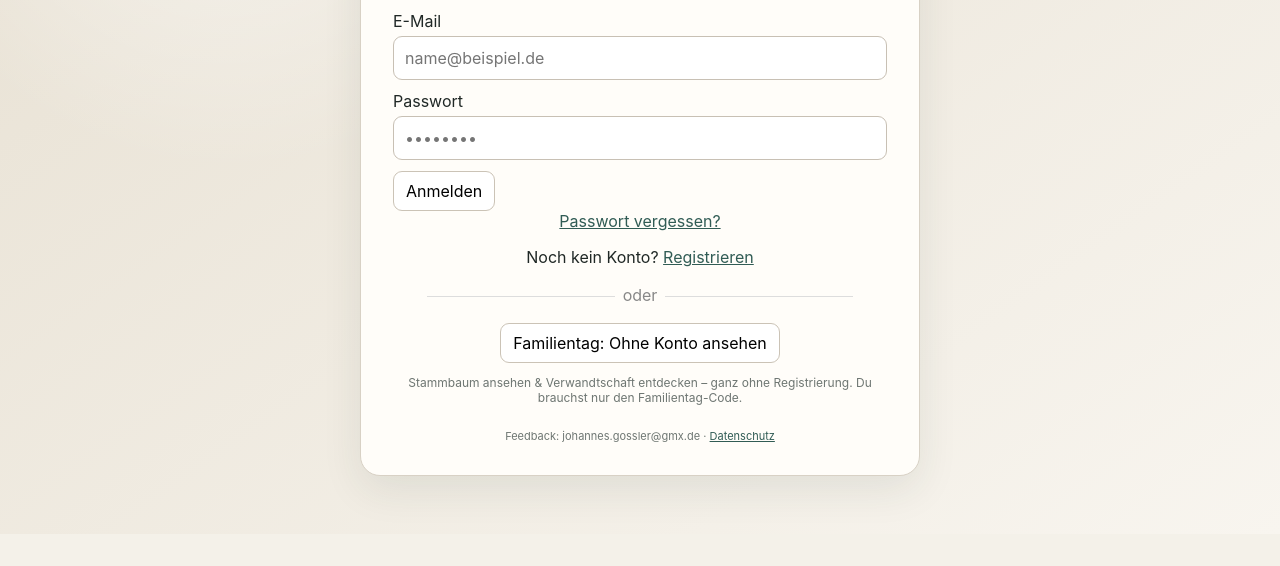
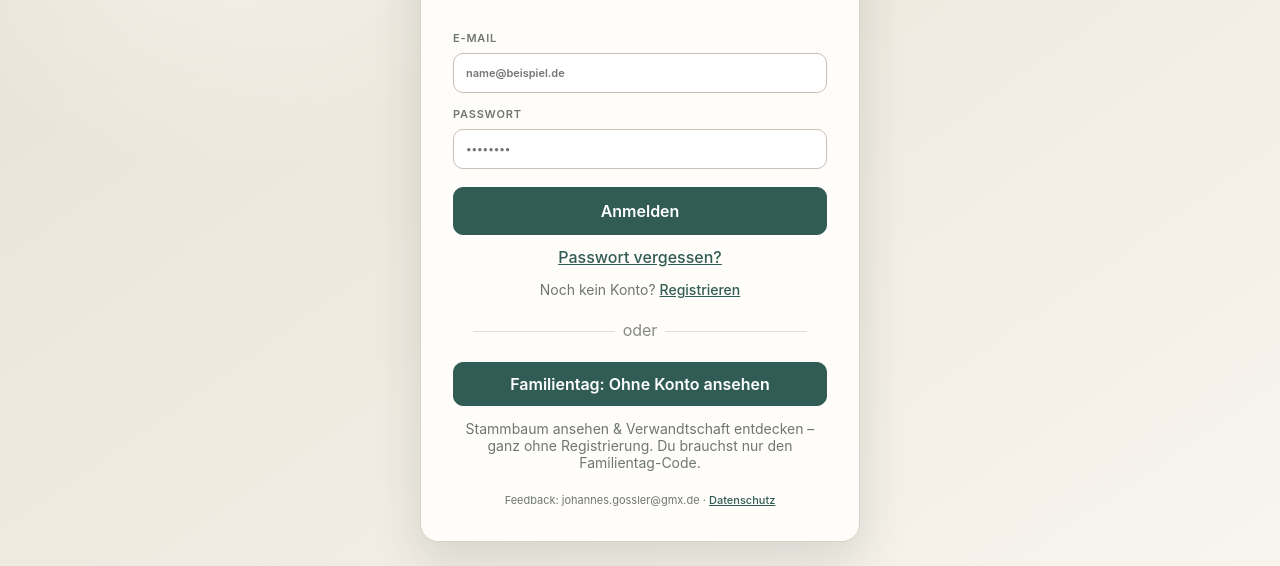
Before and after one commit to JayGoose/Familie-Gossler, a website with bundled scripts: page public/index.html in a window 1280 px wide. Shown: the part 266-832 px from the top of the page. Before the commit the page ends 800 px from the top, so only its background shows below. Built offline with nearby package versions, Linux system fonts and the light colour scheme.

Commit message:
UI-Politur: gefuellter Primaerbutton, Transitions, Focus-Ring, Micro-Labels, Wappen als Home-Button

```diff
--- a/public/css/app.css
+++ b/public/css/app.css
@@ -2,15 +2,28 @@
 :root{
  --bg:#f4f1e9;--paper:#fffdf9;--ink:#202826;--muted:#6e7672;--line:#d8d1c5;
  --accent:#315c55;--accent2:#9b8052;--male:#9dbce6;--female:#e9b1c4;
- --path:#d8b64b;--danger:#9b3d3d;--radius:14px;--shadow:0 14px 40px #20352a17;
+ --path:#d8b64b;--danger:#9b3d3d;--radius:10px;--radius-lg:18px;
+ --shadow:0 10px 30px #20352a1f;--shadow-lg:0 18px 48px #20352a24;
+ --transition:180ms cubic-bezier(.4,0,.2,1);
 }
 *{box-sizing:border-box}html,body{margin:0;min-height:100%;font-family:Inter,system-ui,-apple-system,"Segoe UI",sans-serif;background:var(--bg);color:var(--ink)}
-button,input,select,textarea{font:inherit}button{cursor:pointer;border:1px solid #cbc3b6;background:#fff;border-radius:9px;padding:9px 12px}button:hover{filter:brightness(.98)}button.active{background:var(--accent);color:#fff}.hidden{display:none!important}
-label{display:grid;gap:5px;margin:11px 0}input,select,textarea{padding:11px;border:1px solid #c8c0b4;border-radius:9px;background:white}.row{display:flex;gap:8px;flex-wrap:wrap}.hint{font-size:12px;color:var(--muted)}.error{background:#ffe4e4;border:1px solid #e5a4a4;padding:9px;border-radius:8px}.danger{color:#fff;background:var(--danger)}
-.link-button{border:0;background:none;padding:0;color:var(--accent);text-decoration:underline}.separator{text-align:center;color:#888;margin:18px 0;position:relative}.separator:before,.separator:after{content:"";display:inline-block;width:38%;border-top:1px solid #ddd;vertical-align:middle;margin:0 8px}
-.auth-shell{min-height:100vh;display:grid;place-items:center;padding:24px;background:radial-gradient(circle at 18% 10%,#fff9,transparent 28%),linear-gradient(145deg,#e7e0d2,#f8f5ef)}.auth-card{width:min(560px,100%);background:var(--paper);border:1px solid var(--line);border-radius:20px;padding:32px;box-shadow:var(--shadow);text-align:center}.auth-card form{text-align:left}.auth-card h1{font:700 38px Georgia;margin:10px 0 0}.auth-card h2{font:400 17px Georgia;color:#666;margin:5px 0 24px}.auth-card footer{margin-top:24px;font-size:11px;color:var(--muted)}
+button,input,select,textarea{font:inherit}
+button{cursor:pointer;border:1px solid var(--accent);background:var(--accent);color:#fff;border-radius:10px;padding:11px 18px;font-weight:600;transition:filter .15s ease,transform .05s ease,box-shadow .15s ease}
+button:hover{filter:brightness(1.06)}
+button:active{transform:translateY(1px)}
+button:focus-visible{outline:3px solid var(--path);outline-offset:2px}
+button.active{background:var(--accent);color:#fff}
+button.secondary{background:#fff;color:var(--ink);border:1px solid var(--line);font-weight:500}
+button.secondary:hover{background:#faf8f2;filter:none}
+.hidden{display:none!important}
+label{display:grid;gap:6px;margin:14px 0}
+input,select,textarea{padding:12px;border:1px solid #c8c0b4;border-radius:10px;background:white;transition:border-color .15s ease,box-shadow .15s ease}
+input:focus,select:focus,textarea:focus{outline:none;border-color:var(--accent);box-shadow:0 0 0 3px #315c5522}
+.row{display:flex;gap:8px;flex-wrap:wrap}.hint{font-size:12px;color:var(--muted)}.error{background:#ffe4e4;border:1px solid #e5a4a4;padding:9px;border-radius:8px}.danger{color:#fff;background:var(--danger);border-color:var(--danger)}
+.link-button{border:0;background:none;padding:0;color:var(--accent);text-decoration:underline;font-weight:500}.link-button:hover{filter:none;text-decoration:none}.separator{text-align:center;color:#888;margin:22px 0;position:relative}.separator:before,.separator:after{content:"";display:inline-block;width:38%;border-top:1px solid #ddd;vertical-align:middle;margin:0 8px}
+.auth-shell{min-height:100vh;display:grid;place-items:center;padding:24px;background:radial-gradient(circle at 18% 10%,#fff9,transparent 28%),linear-gradient(145deg,#e7e0d2,#f8f5ef)}.auth-card{width:min(440px,100%);background:var(--paper);border:1px solid var(--line);border-radius:var(--radius-lg);padding:34px 32px;box-shadow:var(--shadow-lg);text-align:center}.auth-card form{text-align:left;display:grid;gap:2px}.auth-card form label{margin:12px 0 0}.auth-card form label{font-size:11px;letter-spacing:.8px;text-transform:uppercase;color:var(--muted);font-weight:600}.auth-card form input{margin-top:2px;text-transform:none;letter-spacing:normal}.auth-card form button{width:100%;margin-top:16px;padding:13px}.auth-card h1{font:700 34px Georgia;margin:14px 0 0}.auth-card h2{font:400 16px Georgia;color:var(--muted);margin:4px 0 22px}.auth-card>button{width:100%}.auth-card p{margin:14px 0 0;color:var(--muted);font-size:14px;text-align:center}.auth-card #forgot{display:block;margin:12px auto 0}.auth-card footer{margin-top:22px;font-size:11px;color:var(--muted)}
 .crest{width:72px;height:72px;border:2px solid var(--accent2);border-radius:50%;display:grid;place-items:center;margin:auto;font:700 28px Georgia;color:var(--accent);background:#fff;overflow:hidden}.crest img{width:82%;height:82%;object-fit:contain}.crest.small{width:34px;height:34px;font-size:16px;margin:0}.crest.small img{width:100%;height:100%}
-.app-header{position:sticky;top:0;z-index:30;display:flex;justify-content:space-between;gap:12px;align-items:center;padding:10px 14px;background:#fffefb;border-bottom:1px solid var(--line)}.app-header .brand{display:flex;gap:9px;align-items:center;font-family:Georgia}.app-header .brand small{display:block;color:var(--muted);font-family:Inter;font-size:10px}.app-header nav{display:flex;gap:5px;flex-wrap:wrap;justify-content:flex-end}.app-header nav button{padding:6px 8px;font-size:12px;background:#faf8f2}
+.app-header{position:sticky;top:0;z-index:30;display:flex;justify-content:space-between;gap:12px;align-items:center;padding:10px 14px;background:#fffefb;border-bottom:1px solid var(--line)}.app-header .brand{display:flex;gap:10px;align-items:center;font-family:Georgia;background:none;border:0;padding:4px 6px;border-radius:10px;cursor:pointer;color:var(--ink)}.app-header .brand:hover{background:#f2efe7;filter:none}.app-header .brand .brand-text{display:flex;flex-direction:column;align-items:flex-start;line-height:1.15}.app-header .brand small{display:block;color:var(--muted);font-family:Inter;font-size:10px}.app-header nav{display:flex;gap:5px;flex-wrap:wrap;justify-content:flex-end}.app-header nav button{padding:6px 10px;font-size:12px;background:#faf8f2;color:var(--ink);border:1px solid var(--line);font-weight:500}.app-header nav button:hover{background:#f0ece3;filter:none}.app-header nav button.active{background:var(--accent);color:#fff;border-color:var(--accent)}
 .app-toolbar{display:flex;gap:8px;padding:10px 14px;background:#eeeae1;border-bottom:1px solid var(--line)}.app-toolbar input{margin:0;min-width:250px}.view{padding:16px;max-width:1500px;margin:auto;min-height:75vh}.legend-panel{position:fixed;right:18px;top:110px;width:330px;z-index:50;background:white;border:1px solid var(--line);border-radius:12px;padding:15px;box-shadow:var(--shadow)}.legend-panel>button{float:right}.swatch{display:inline-block;width:13px;height:13px;border-radius:3px;margin-right:4px}.swatch.male{background:var(--male)}.swatch.female{background:var(--female)}.muted-demo{opacity:.45}.path-demo{display:inline-block;width:35px;border-top:5px solid var(--path);margin-right:5px}
 .tree-stage{position:relative;overflow:auto;min-height:72vh;background:#faf9f5;border:1px solid var(--line);border-radius:12px;padding:30px}.tree-grid{min-width:1200px}.tree-generation{display:flex;justify-content:center;align-items:flex-start;gap:16px;margin:30px 0}.tree-card{position:relative;width:190px;min-height:78px;background:white;border:2px solid #ccc;border-radius:10px;padding:10px;text-align:left;box-shadow:0 2px 7px #00000010}.tree-card.m{border-color:var(--male)}.tree-card.f{border-color:var(--female)}.tree-card.dead{opacity:.48}.tree-card.path{box-shadow:0 0 0 4px var(--path)}.tree-name{font-weight:700}.tree-years{font-size:11px;color:var(--muted);margin-top:4px}.partner-pill{display:block;margin-top:7px;padding:3px 6px;border:0;background:#f4f2ec;font-size:11px}.collapse-btn{position:absolute;bottom:-12px;left:50%;transform:translateX(-50%);border-radius:999px;width:24px;height:24px;padding:0}.member-dot{position:absolute;right:6px;top:6px;width:9px;height:9px;border-radius:50%;background:var(--accent)}.minimap{position:sticky;float:right;right:12px;top:12px;width:130px;height:85px;background:#fff;border:1px solid #ccc;border-radius:7px;box-shadow:0 2px 8px #0002;overflow:hidden}.minimap span{position:absolute;width:5px;height:4px;background:#777}
 .ring-svg{width:min(980px,100%);display:block;margin:auto}.ring-person{cursor:pointer}.ring-person text{font-size:9px}.ring-me{stroke:var(--path);stroke-width:5}
--- a/public/js/app.js
+++ b/public/js/app.js
@@ -135,7 +135,7 @@ async function enterFamily(){
 function shell(){
   return `<div class="app-shell">
   <header class="app-header">
-    <div class="brand"><span class="crest small"><img src="./assets/crest.svg" alt="Wappen"></span><div><b>${CONFIG.family.title}</b><small>${CONFIG.family.subtitle}</small></div></div>
+    <button class="brand" data-home title="Zur Startansicht"><span class="crest small"><img src="./assets/crest.svg" alt="Wappen"></span><span class="brand-text"><b>${CONFIG.family.title}</b><small>${CONFIG.family.subtitle}</small></span></button>
     <nav>
       <button data-view="tree">Stammbaum</button>
       <button data-view="me">Mein Profil</button>
@@ -171,6 +171,7 @@ function showShell(view){
 }
 
 function bindShell(){
+  document.querySelector("[data-home]")?.addEventListener("click",()=>renderView("tree"));
   document.querySelectorAll("[data-view]").forEach(b=>b.onclick=async()=>{
     const v=b.dataset.view;
     if(v==="logout"){await signOut();return showLogin();}
```
